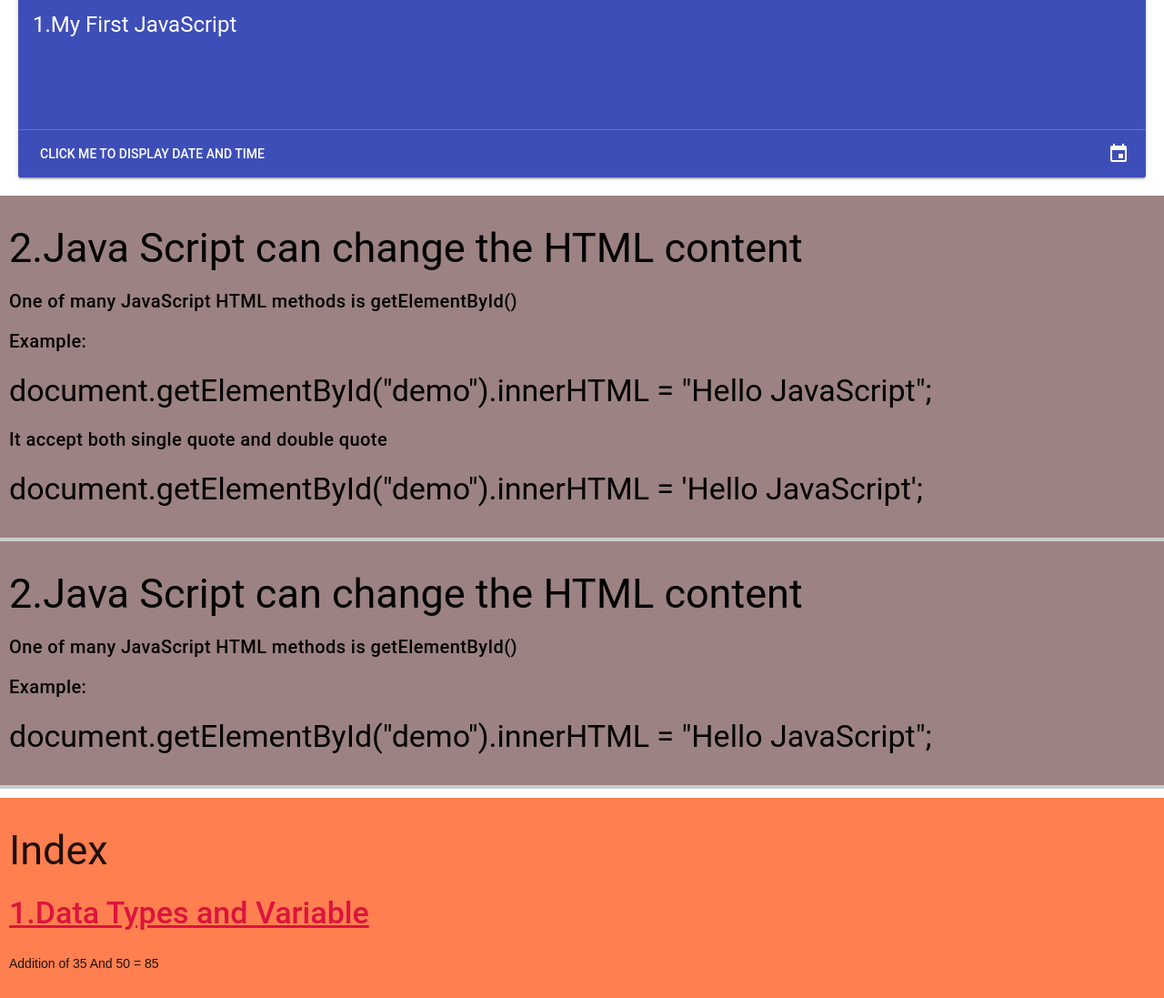
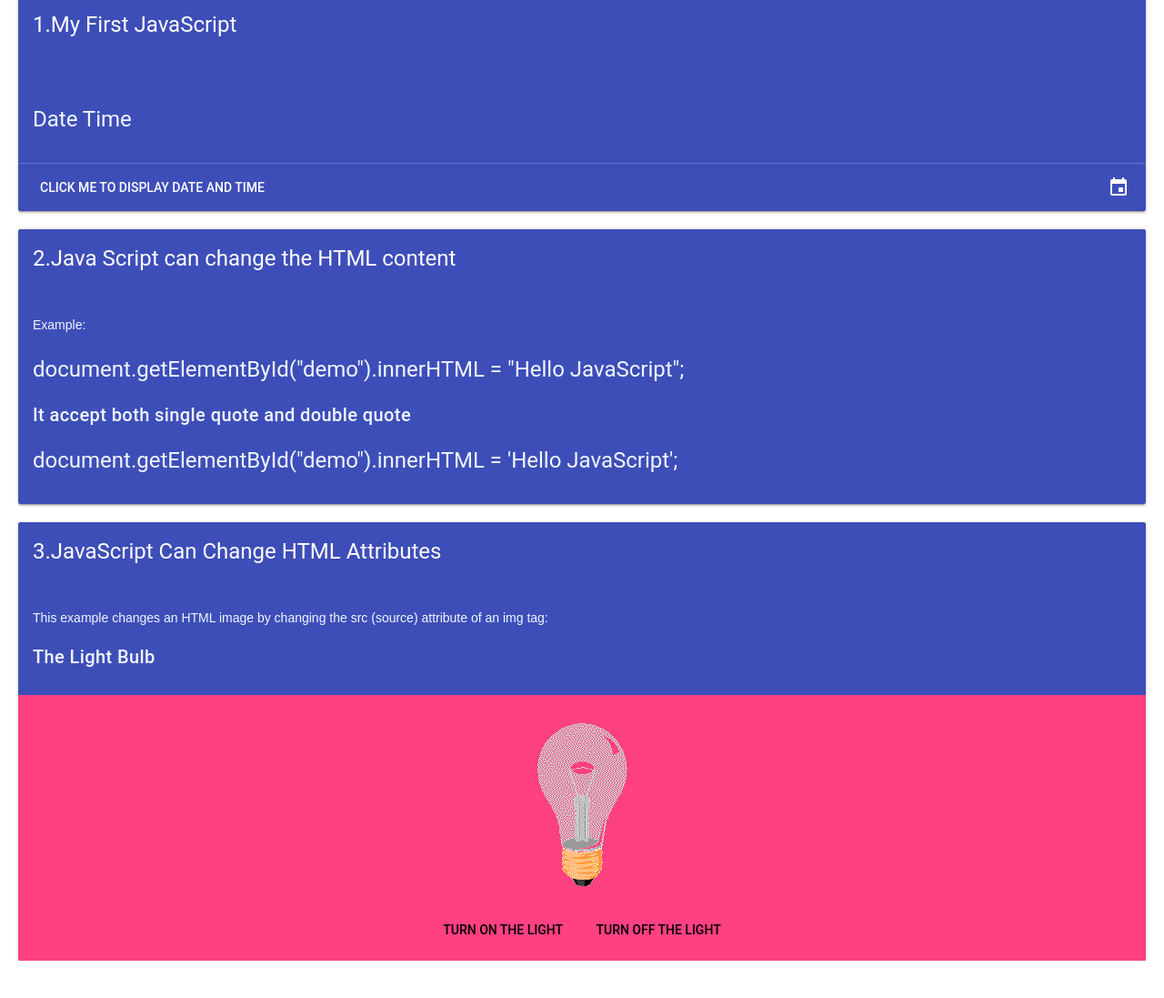
Before and after one commit to asbadve/js_fundamental, a plain HTML site: page index.html in a window 1280 px wide. Shown: the part 222-1319 px from the top of the page at 91% size. After the commit the page ends 1278 px from the top, so only its background shows below. Drawn offline with nearby package versions, Linux system fonts and the light colour scheme.

Commit message:
added 3rd example

```diff
--- a/index.html
+++ b/index.html
@@ -22,48 +22,11 @@
     </div>
 
     <!-- Event card -->
-    <style>
-        .demo-card-event.mdl-card {
-            width: auto;
-            margin: 20px;
-            height: 150px;
-            background: #3E4EB8;
-        }
-
-        .demo-card-event>.mdl-card__actions {
-            border-color: rgba(255, 255, 255, 0.2);
-        }
-
-        .demo-card-event>.mdl-card__title {
-            align-items: flex-start;
-        }
-
-        .demo-card-event>.mdl-card__title>h4 {
-            margin-top: 0;
-        }
-
-        .demo-card-event>.mdl-card__actions {
-            display: flex;
-            box-sizing: border-box;
-            align-items: center;
-        }
-
-        .demo-card-event>.mdl-card__actions>.material-icons {
-            padding-right: 10px;
-        }
-
-        .demo-card-event>.mdl-card__title,
-        .demo-card-event>.mdl-card__actions,
-        .demo-card-event>.mdl-card__actions>.mdl-button {
-            color: #fff;
-        }
-    </style>
 
     <div class="demo-card-event mdl-card mdl-shadow--2dp">
         <div class="mdl-card__title mdl-card--expand">
             <h4>1.My First JavaScript</h4>
             <!-- Accent-colored raised button with ripple -->
-
 
             <script>
 
@@ -73,82 +36,69 @@
                 }
 
                 function makeTimeInvisible() {
-                    document.getElementById('dateTimeTextLable').innerHTML = ""
+                    document.getElementById('dateTimeTextLable').innerHTML = "Date Time"
                 }
 
             </script>
 
         </div>
-        <h4 id="dateTimeTextLable" style="align-content: center; color: #fff" ></h4>
+        <div class="mdl-card__supporting-text">
+            <h4 id="dateTimeTextLable" style="align-content: center; align-items: center; color: #fff"> Date Time </h4>
+        </div>
+
         <div class="mdl-card__actions mdl-card--border">
             <a class="mdl-button mdl-button--colored mdl-js-button mdl-js-ripple-effect" onclick="btnClick()">
-                    Click me to display Date and Time
+                Click me to display Date and Time
             </a>
             <div class="mdl-layout-spacer"></div>
             <i class="material-icons">event</i>
         </div>
     </div>
 
-    <div class="js2">
-        <h2>2.Java Script can change the HTML content</h2>
-        <h5 id="h5">One of many JavaScript HTML methods is getElementById()</h5>
-        <div class="inner_js2">
-            <h5>Example:</h5>
-            <h3>document.getElementById("demo").innerHTML = "Hello JavaScript";</h3>
-            <h5>It accept both single quote and double quote</h5>
-
-            <h3>document.getElementById("demo").innerHTML = 'Hello JavaScript';</h3>
+    <div class="demo-card-event mdl-card mdl-shadow--2dp">
+        <div class="mdl-card__title">
+            <h4>2.Java Script can change the HTML content</h4>
         </div>
 
+        <div class="mdl-card__supporting-text">
+            <h7>Example:</h7>
+            <h4>document.getElementById("demo").innerHTML = "Hello JavaScript";</h4>
+            <h5> It accept both single quote and double quote</h5>
+            <h4>document.getElementById("demo").innerHTML = 'Hello JavaScript';</h4>
+        </div>
     </div>
 
-    <div class="js3">
-        <h2>2.Java Script can change the HTML content</h2>
-        <h5 id="h5">One of many JavaScript HTML methods is getElementById()</h5>
-        <div class="inner_js3">
-            <h5>Example:</h5>
-            <h3>document.getElementById("demo").innerHTML = "Hello JavaScript";</h3>
+    <div class="demo-card-event mdl-card mdl-shadow--2dp">
+        <div class="mdl-card__title">
+            <h4>3.JavaScript Can Change HTML Attributes</h4>
+        </div>
+
+        <div class="mdl-card__supporting-text">
+            <h7>This example changes an HTML image by changing the src (source) attribute of an img tag:</h7>
+            <h5> The Light Bulb</h5>
+        </div>
+
+        <div class="mdl-card__media" style="display:table-cell; vertical-align:middle; text-align:center">
+            <div>
+                <img src="pic_bulboff.gif" id="myImage" width="100px" height="auto" border="0" alt="" style="padding:30px; ">
+            </div>
+
+            <!-- Flat button with ripple -->
+            <button class="mdl-button mdl-js-button mdl-js-ripple-effect" onclick="document.getElementById('myImage').src='pic_bulbon.gif'">
+                Turn on the Light
+            </button>
+
+            <button class="mdl-button mdl-js-button mdl-js-ripple-effect" onclick="document.getElementById('myImage').src='pic_bulboff.gif'">
+                Turn off the Light
+            </button>
+
+            <p></p>
 
 
         </div>
     </div>
 
 
-
-    <div class="container" id="container_id">
-
-
-        <h2>Index</h1>
-
-            <script>
-                // #####################################
-                //to check weather the script tag work or not
-                // alert("To check wather the script tag work or not")
-
-                // #####################################
-                /* This is how you add the random text to DOM in pure javascript */
-                var html = '<h3 id="title" class ="title_class"><a href=test.html class ="title_href_class">1.Data Types and Variable</a></h3>';
-
-                appendHtml(document.getElementById
-                    ("container_id"), html)
-
-                //Date Types in java script Number
-                var number1 = 35;
-                var number2 = 50;
-                var addition = number1 + number2;
-                document.writeln("<p>Addition of " + number1 + " And " + number2 + " =  " + addition + "</p>")
-
-
-                function appendHtml(el, str) {
-                    var div = document.createElement('div');
-                    div.innerHTML = str;
-                    while (div.children.length > 0) {
-                        el.appendChild(div.children[0]);
-                    }
-                }
-
-            </script>
-    </div>
 </body>
 
 </html>
--- a/style.css
+++ b/style.css
@@ -1,5 +1,4 @@
 body{
-    text-align: center;
     font-family: arial;
     font-size: 20px;
 }
@@ -9,8 +8,9 @@ li{
     text-align: left;
 }
 .header{
-    background: rgb(7, 160, 109);
-    -webkit-text-fill-color: blanchedalmond;
+    text-align: center;
+    background: rgb(255, 255, 255);
+    -webkit-text-fill-color: rgb(0, 0, 0);
     border-bottom: #ccc 3px solid;
     padding: 15px;
 }
@@ -47,7 +47,7 @@ li{
     text-align: start;
     width: auto;
     /* this is how you add  */
-    color: green;
+    color: rgb(86, 92, 86);
 }
 .title_href_class{
     color: crimson
@@ -60,3 +60,56 @@ li{
     padding: 10px;
     background: black
 }
+.demo-card-event.mdl-card {
+    width: auto;
+    margin: 20px;
+    height: auto;
+    background: #3E4EB8;
+}
+
+.demo-card-event>.mdl-card__actions {
+    border-color: rgba(255, 255, 255, 0.2);
+}
+
+.demo-card-event>.mdl-card__title {
+    align-items: flex-start;
+}
+
+.demo-card-event>.mdl-card__title>h4 {
+    margin-top: 0;
+}
+
+.demo-card-event>.mdl-card__supporting-text> {
+    margin-top: 0;
+}
+
+.demo-card-event>.mdl-card__supporting-text>h4 {
+    -webkit-text-fill-color: aliceblue;
+}
+
+.demo-card-event>.mdl-card__supporting-text>h7 {
+    -webkit-text-fill-color: aliceblue;
+}
+
+.demo-card-event>.mdl-card__supporting-text>h5 {
+    -webkit-text-fill-color: aliceblue;
+}
+
+
+
+.demo-card-event>.mdl-card__actions {
+    display: flex;
+    box-sizing: border-box;
+    align-items: center;
+}
+
+
+.demo-card-event>.mdl-card__actions>.material-icons {
+    padding-right: 10px;
+}
+
+.demo-card-event>.mdl-card__title,
+.demo-card-event>.mdl-card__actions,
+.demo-card-event>.mdl-card__actions>.mdl-button {
+    color: #fff;
+}
```
Also changed, not shown: test.html (+39 -0 lines), README.md, pic_bulboff.gif (added), pic_bulbon.gif (added).
